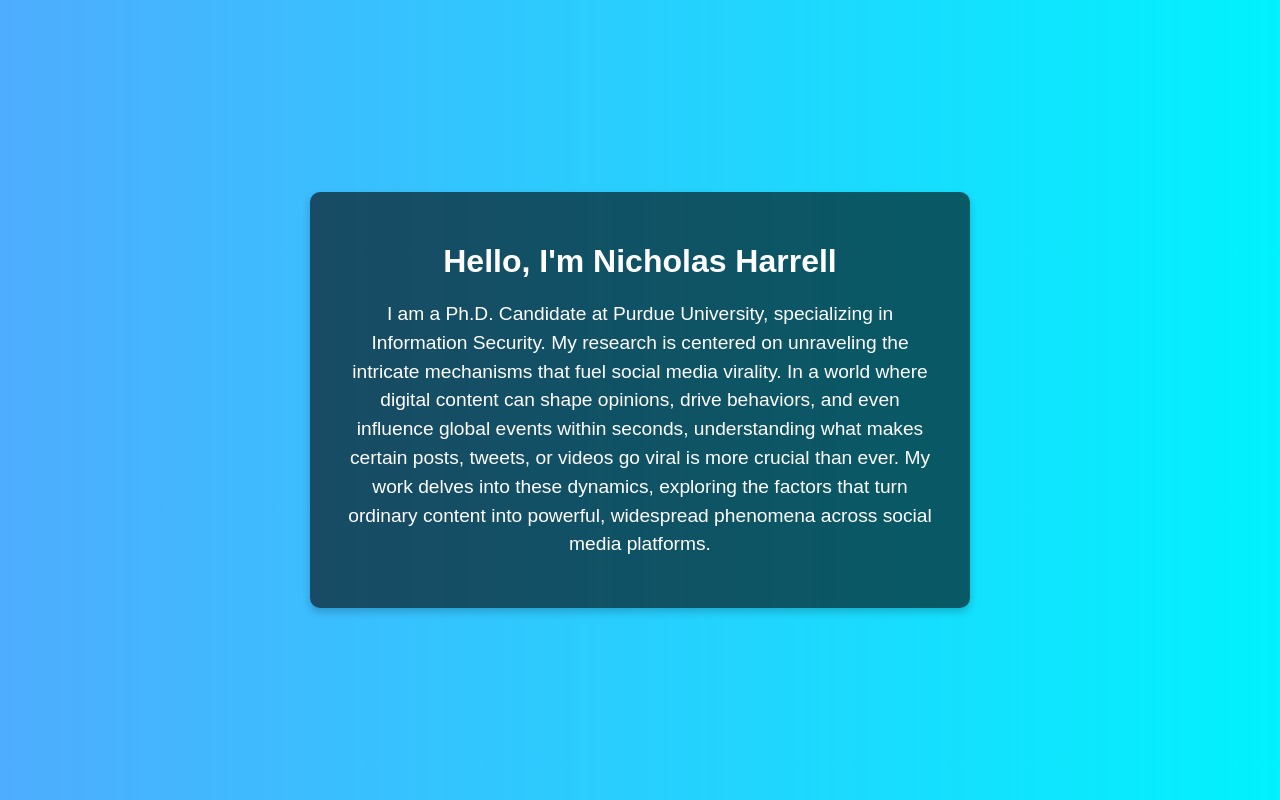
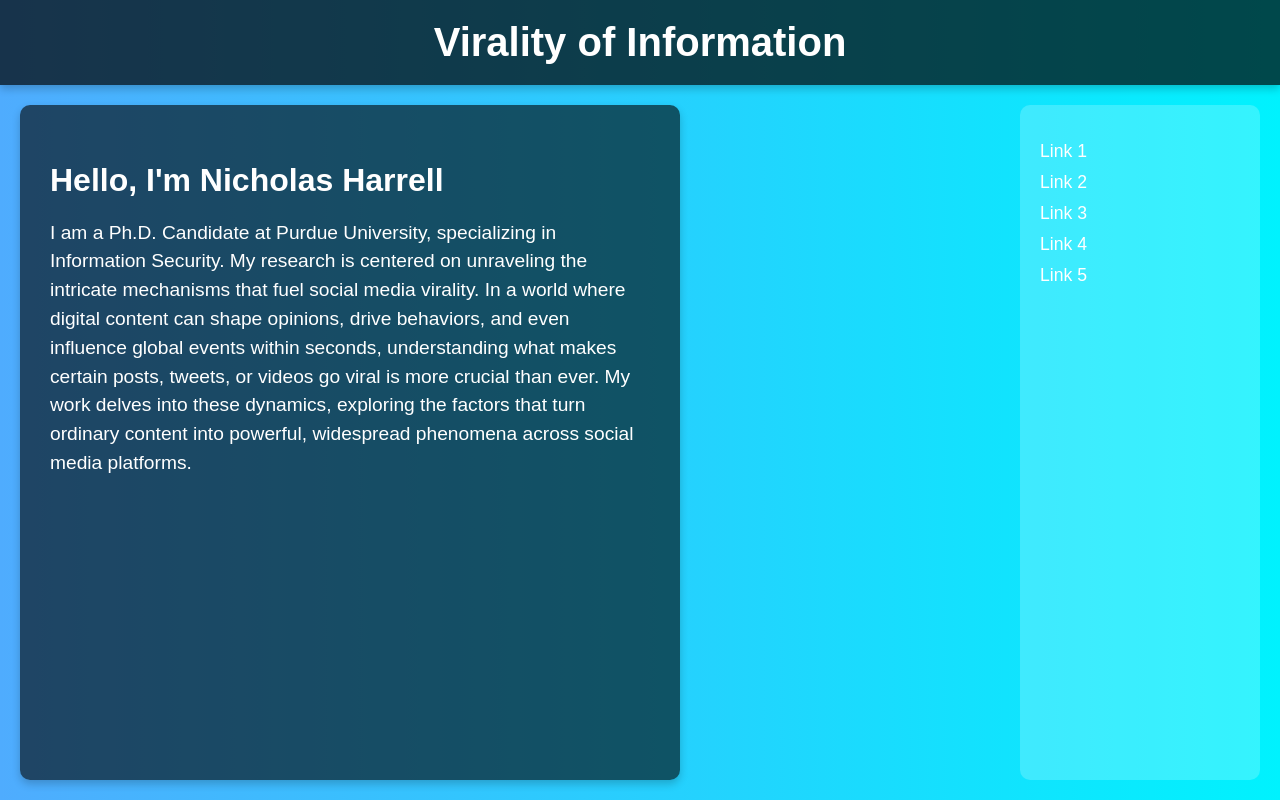
Before and after one commit to alld0wnh1ll/ArmyPMRI.github.io, a plain HTML site: page index.html in a window 1280 px wide. Drawn offline with Linux system fonts and the light colour scheme.

Commit message:
Initial commit

```diff
--- a/index.html
+++ b/index.html
@@ -3,42 +3,31 @@
 <head>
     <meta charset="UTF-8">
     <meta name="viewport" content="width=device-width, initial-scale=1.0">
-    <title>Introduction - Nicholas Harrell</title>
-    <style>
-        body {
-            font-family: Arial, sans-serif;
-            background: linear-gradient(to right, #4facfe, #00f2fe);
-            color: white;
-            display: flex;
-            justify-content: center;
-            align-items: center;
-            height: 100vh;
-            margin: 0;
-        }
-        .container {
-            background-color: rgba(0, 0, 0, 0.6);
-            padding: 30px;
-            border-radius: 10px;
-            text-align: center;
-            max-width: 600px;
-            box-shadow: 0 4px 8px rgba(0, 0, 0, 0.2);
-        }
-        h1 {
-            margin-bottom: 20px;
-            font-size: 2em;
-        }
-        p {
-            font-size: 1.2em;
-            line-height: 1.5;
-        }
-    </style>
+    <title>Virality of Information</title>
+    <link rel="stylesheet" href="styles.css">
 </head>
 <body>
-    <div class="container">
-        <h1>Hello, I'm Nicholas Harrell</h1>
-        <p>
-            I am a Ph.D. Candidate at Purdue University, specializing in Information Security. My research is centered on unraveling the intricate mechanisms that fuel social media virality. In a world where digital content can shape opinions, drive behaviors, and even influence global events within seconds, understanding what makes certain posts, tweets, or videos go viral is more crucial than ever. My work delves into these dynamics, exploring the factors that turn ordinary content into powerful, widespread phenomena across social media platforms.
-        </p>
+    <div class="header">
+        <h1>Virality of Information</h1>
+    </div>
+
+    <div class="content">
+        <div class="introduction">
+            <h2>Hello, I'm Nicholas Harrell</h2>
+            <p>
+                I am a Ph.D. Candidate at Purdue University, specializing in Information Security. My research is centered on unraveling the intricate mechanisms that fuel social media virality. In a world where digital content can shape opinions, drive behaviors, and even influence global events within seconds, understanding what makes certain posts, tweets, or videos go viral is more crucial than ever. My work delves into these dynamics, exploring the factors that turn ordinary content into powerful, widespread phenomena across social media platforms.
+            </p>
+        </div>
+
+        <div class="sidebar">
+            <ul>
+                <li><a href="#link1">Link 1</a></li>
+                <li><a href="#link2">Link 2</a></li>
+                <li><a href="#link3">Link 3</a></li>
+                <li><a href="#link4">Link 4</a></li>
+                <li><a href="#link5">Link 5</a></li>
+            </ul>
+        </div>
     </div>
 </body>
 </html>
--- /dev/null
+++ b/styles.css
@@ -0,0 +1,76 @@
+body {
+    font-family: Arial, sans-serif;
+    background: linear-gradient(to right, #4facfe, #00f2fe);
+    color: white;
+    margin: 0;
+    padding: 0;
+    display: flex;
+    flex-direction: column;
+    height: 100vh;
+}
+
+.header {
+    background-color: rgba(0, 0, 0, 0.7);
+    padding: 20px;
+    text-align: center;
+    box-shadow: 0 4px 8px rgba(0, 0, 0, 0.2);
+}
+
+.header h1 {
+    margin: 0;
+    font-size: 2.5em;
+}
+
+.content {
+    display: flex;
+    flex: 1;
+    justify-content: space-between;
+    padding: 20px;
+}
+
+.introduction {
+    background-color: rgba(0, 0, 0, 0.6);
+    padding: 30px;
+    border-radius: 10px;
+    max-width: 600px;
+    box-shadow: 0 4px 8px rgba(0, 0, 0, 0.2);
+    flex: 1;
+}
+
+.introduction h2 {
+    margin-bottom: 20px;
+    font-size: 2em;
+}
+
+.introduction p {
+    font-size: 1.2em;
+    line-height: 1.5;
+}
+
+.sidebar {
+    background-color: rgba(255, 255, 255, 0.2);
+    padding: 20px;
+    border-radius: 10px;
+    width: 200px;
+    text-align: left;
+}
+
+.sidebar ul {
+    list-style-type: none;
+    padding: 0;
+}
+
+.sidebar ul li {
+    margin-bottom: 10px;
+}
+
+.sidebar ul li a {
+    color: white;
+    text-decoration: none;
+    font-size: 1.1em;
+    transition: color 0.3s ease;
+}
+
+.sidebar ul li a:hover {
+    color: #00f2fe;
+}
```
